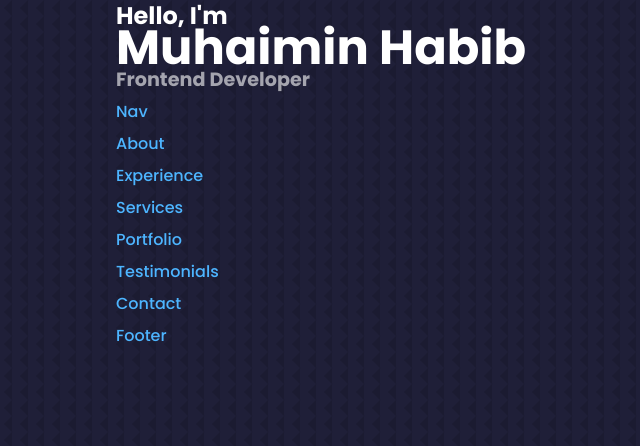
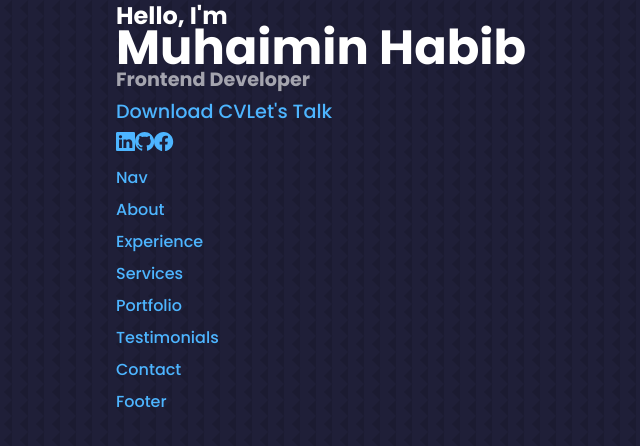
Before and after one commit to MuhaiminHabib/portfolio, a React (Create React App) app: page / in a window 1280 px wide. Shown: the top 446 px of the page, without its empty margins (44-684 px from the left). Built offline with nearby package versions, Linux system fonts and the light colour scheme.

Commit message:
working on the header

```diff
--- a/package.json
+++ b/package.json
@@ -8,6 +8,7 @@
     "@testing-library/user-event": "^13.5.0",
     "react": "^18.1.0",
     "react-dom": "^18.1.0",
+    "react-icons": "^4.3.1",
     "react-scripts": "5.0.1",
     "web-vitals": "^2.1.4"
   },
--- /dev/null
+++ b/src/components/header/Cta.jsx
@@ -0,0 +1,10 @@
+const Cta = () => {
+    return (
+        <div>
+            <a href="#">Download CV</a>
+            <a href="#">Let's Talk</a>
+        </div>
+    )
+}
+
+export default Cta;
--- a/src/components/header/Header.jsx
+++ b/src/components/header/Header.jsx
@@ -1,12 +1,19 @@
+import Cta from './Cta'
 import './header.css'
+import HeroText from './HeroText'
+import Socials from './Socials'
 
 const Header = () => {
   return (
-    <header>
-      <div className='header__container'>
-        <h4>Hello, I'm</h4>
-        <h2>Muhaimin Habib</h2>
-        <h5>Frontend Developer</h5>
+    <header className='header'>
+      <div className='header__text'>
+        <HeroText />
+      </div>
+      <div className="header__cta">
+        <Cta />
+      </div>
+      <div className='header__socials'>
+        <Socials />
       </div>
     </header>
 
--- /dev/null
+++ b/src/components/header/HeroText.jsx
@@ -0,0 +1,13 @@
+import React from 'react'
+
+const HeroText = () => {
+  return (
+    <div>
+        <h4>Hello, I'm</h4>
+        <h2>Muhaimin Habib</h2>
+        <h5>Frontend Developer</h5>
+    </div>
+  )
+}
+
+export default HeroText
--- a/src/components/header/Socials.jsx
+++ b/src/components/header/Socials.jsx
@@ -1,9 +1,16 @@
-import React from 'react'
+import React from 'react';
+import { BsFacebook, BsGithub, BsLinkedin } from 'react-icons/bs';
 
 const Socials = () => {
   return (
-    <div>Socials</div>
+    <div>
+        <a href='#' target='_blank'><BsLinkedin /></a>
+        <a href='#' target='_blank'><BsGithub /></a>
+        <a href='#' target='_blank'><BsFacebook /></a>
+        <p className="line"></p>
+
+    </div>
   )
 }
 
-export default Socials
+export default Socials;
--- a/src/index.css
+++ b/src/index.css
@@ -67,6 +67,7 @@ h5 {
 }
 
 a {
+    font-size: 1.2rem;
     text-decoration: none;
     color: var(--color-primary);
     transition: var(--transition);
```
Also changed, not shown: 1 other file (tests, documents, lock files or other folders).
